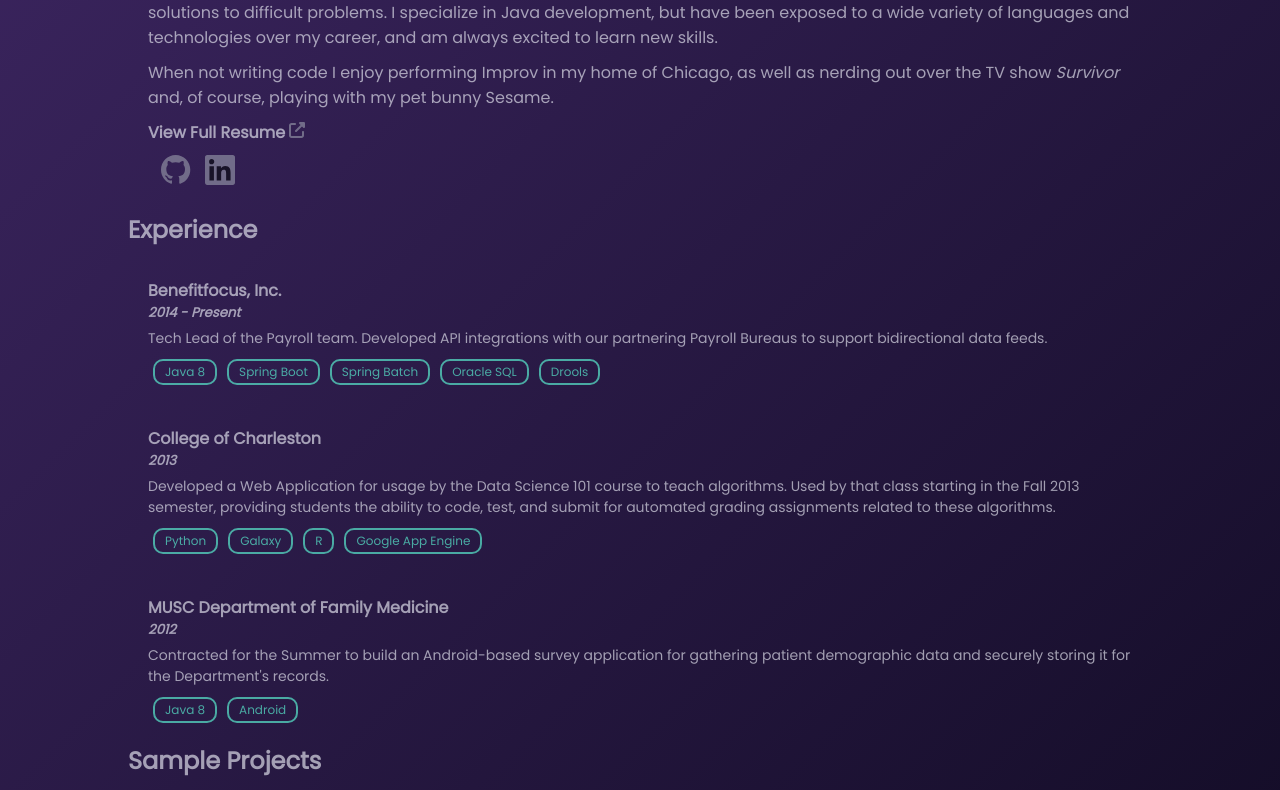
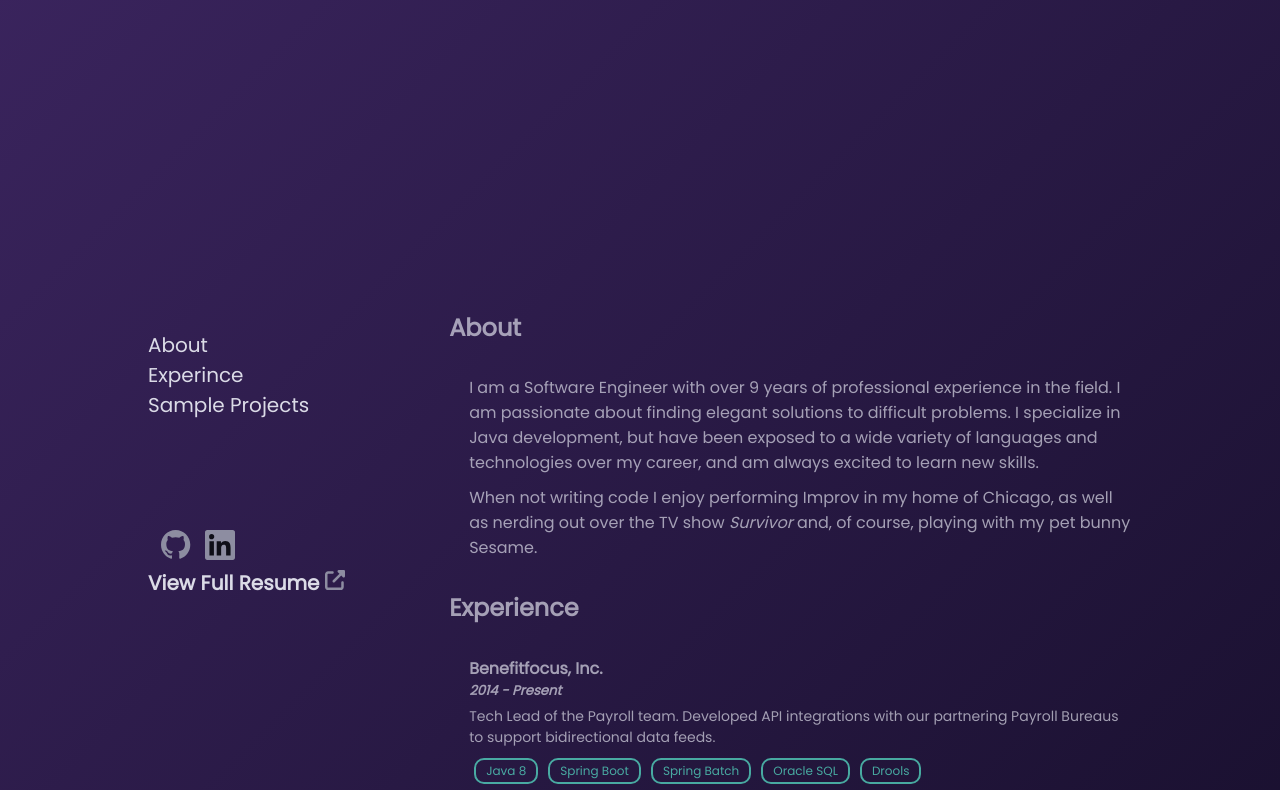
Before and after one commit to jldierk/jldierk-portfolio-app, a React (Create React App) app: page / in a window 1280 px wide. Shown: the part 890-1680 px from the top of the page. Built offline with nearby package versions, Linux system fonts and the light colour scheme.

Commit message:
Adding a table of contents column for navigation and peristent showing of external links

```diff
--- a/src/pages/home.js
+++ b/src/pages/home.js
@@ -23,7 +23,7 @@
 
     if (scrollTop > distanceToTop) {
       let distanceScrolled = (scrollTop - distanceToTop);
-      let threshold = (elementHeight / 3);
+      let threshold = (elementHeight / 2);
       if (distanceScrolled < threshold){
         let opacityChange = distanceScrolled / threshold;
         if (opacityChange > 0) {
@@ -46,7 +46,6 @@
 
     return (
       <div className="content">
-        {/* <div style={{display: "flex", alignItems: "center", justifyContent:"center", flexDirection: "column", height: "200px"}}> */}
         <div id="header" style={{minHeight: "100vh", display: "flex", flexDirection:"column", justifyContent: "center"}}>
           <div style={{flex:"1", display: "flex", flexDirection:"column", justifyContent: "center", flexBasis:"0"}}>
             {/* <p>Hi! My name is</p> */}
@@ -58,6 +57,24 @@
           </div>
           <div style={{width: "100px", height:"100px", alignSelf:"end", justifySelf:"end"}}> <a href='#about'>See more <svg xmlns="http://www.w3.org/2000/svg" height="1em" viewBox="0 0 448 512" fill='#8d8da1'><path d="M201.4 342.6c12.5 12.5 32.8 12.5 45.3 0l160-160c12.5-12.5 12.5-32.8 0-45.3s-32.8-12.5-45.3 0L224 274.7 86.6 137.4c-12.5-12.5-32.8-12.5-45.3 0s-12.5 32.8 0 45.3l160 160z"/></svg></a> </div>
         </div>
+        <div style={{height:"50vh"}}/>
+        <div style={{display: "flex"}}>
+          <div style={{flex:"2", fontSize: "20px", textAlign: "Left", position: "-webkit-sticky", position: "sticky", alignSelf: "flex-start", top:"0px", padding:"20px"}}>
+            <div><a href="#about">About</a></div>
+            <div><a href="#experience">Experince</a></div>
+            <div><a href="#sample-projects">Sample Projects</a></div>
+            <div style={{height:"100px"}}></div>
+            <div style={{display: "flex", width: "100px", justifyContent: "space-evenly", marginTop: "10px"}}>
+              <a className='svg-link' href='https://github.com/jldierk' target='_blank'>
+                <svg width="30" height="30" viewBox='0 0 100 100' xmlns="http://www.w3.org/2000/svg"><path className="path-main" fill-rule="evenodd" clip-rule="evenodd" d="M48.854 0C21.839 0 0 22 0 49.217c0 21.756 13.993 40.172 33.405 46.69 2.427.49 3.316-1.059 3.316-2.362 0-1.141-.08-5.052-.08-9.127-13.59 2.934-16.42-5.867-16.42-5.867-2.184-5.704-5.42-7.17-5.42-7.17-4.448-3.015.324-3.015.324-3.015 4.934.326 7.523 5.052 7.523 5.052 4.367 7.496 11.404 5.378 14.235 4.074.404-3.178 1.699-5.378 3.074-6.6-10.839-1.141-22.243-5.378-22.243-24.283 0-5.378 1.94-9.778 5.014-13.2-.485-1.222-2.184-6.275.486-13.038 0 0 4.125-1.304 13.426 5.052a46.97 46.97 0 0 1 12.214-1.63c4.125 0 8.33.571 12.213 1.63 9.302-6.356 13.427-5.052 13.427-5.052 2.67 6.763.97 11.816.485 13.038 3.155 3.422 5.015 7.822 5.015 13.2 0 18.905-11.404 23.06-22.324 24.283 1.78 1.548 3.316 4.481 3.316 9.126 0 6.6-.08 11.897-.08 13.526 0 1.304.89 2.853 3.316 2.364 19.412-6.52 33.405-24.935 33.405-46.691C97.707 22 75.788 0 48.854 0z" fill="#8d8da1"/></svg>
+              </a>
+              <a className='svg-link' href='https://www.linkedin.com/in/jacob-dierksheide-b1268091' target='_blank'>
+                <svg xmlns="http://www.w3.org/2000/svg" viewBox="0 0 32 32" width="30" height="30"><path className="path-main" d="M29.63.001H2.362C1.06.001 0 1.034 0 2.306V29.69C0 30.965 1.06 32 2.362 32h27.27C30.937 32 32 30.965 32 29.69V2.306C32 1.034 30.937.001 29.63.001z" fill="#8d8da1"/><path d="M4.745 11.997H9.5v15.27H4.745zm2.374-7.6c1.517 0 2.75 1.233 2.75 2.75S8.636 9.9 7.12 9.9a2.76 2.76 0 0 1-2.754-2.753 2.75 2.75 0 0 1 2.753-2.75m5.35 7.6h4.552v2.087h.063c.634-1.2 2.182-2.466 4.5-2.466 4.806 0 5.693 3.163 5.693 7.274v8.376h-4.743V19.84c0-1.77-.032-4.05-2.466-4.05-2.47 0-2.85 1.93-2.85 3.92v7.554h-4.742v-15.27z" fill="#0e0e17"/></svg>
+              </a>
+            </div>
+            <a className='external-link' href={resume} target='_blank'><b>View Full Resume</b> <svg xmlns="http://www.w3.org/2000/svg" height="1em" viewBox="0 0 512 512"><path fill="#8d8da1" d="M352 0c-12.9 0-24.6 7.8-29.6 19.8s-2.2 25.7 6.9 34.9L370.7 96 201.4 265.4c-12.5 12.5-12.5 32.8 0 45.3s32.8 12.5 45.3 0L416 141.3l41.4 41.4c9.2 9.2 22.9 11.9 34.9 6.9s19.8-16.6 19.8-29.6V32c0-17.7-14.3-32-32-32H352zM80 32C35.8 32 0 67.8 0 112V432c0 44.2 35.8 80 80 80H400c44.2 0 80-35.8 80-80V320c0-17.7-14.3-32-32-32s-32 14.3-32 32V432c0 8.8-7.2 16-16 16H80c-8.8 0-16-7.2-16-16V112c0-8.8 7.2-16 16-16H192c17.7 0 32-14.3 32-32s-14.3-32-32-32H80z"/></svg></a>
+          </div>
+          <div style={{flex: "5"}}>
             <div id='about' className="section">
               <h2>About</h2>
               <div className="about">
@@ -69,20 +86,9 @@
                 <div style={{marginBottom: "10px"}}>
                   When not writing code I enjoy performing Improv in my home of Chicago, as well as nerding out over the TV show <i>Survivor</i> and, of course, playing with my pet bunny Sesame.
                 </div>
-            <a className='external-link' href={resume} target='_blank'><b>View Full Resume</b> <svg xmlns="http://www.w3.org/2000/svg" height="1em" viewBox="0 0 512 512"><path fill="#8d8da1" d="M352 0c-12.9 0-24.6 7.8-29.6 19.8s-2.2 25.7 6.9 34.9L370.7 96 201.4 265.4c-12.5 12.5-12.5 32.8 0 45.3s32.8 12.5 45.3 0L416 141.3l41.4 41.4c9.2 9.2 22.9 11.9 34.9 6.9s19.8-16.6 19.8-29.6V32c0-17.7-14.3-32-32-32H352zM80 32C35.8 32 0 67.8 0 112V432c0 44.2 35.8 80 80 80H400c44.2 0 80-35.8 80-80V320c0-17.7-14.3-32-32-32s-32 14.3-32 32V432c0 8.8-7.2 16-16 16H80c-8.8 0-16-7.2-16-16V112c0-8.8 7.2-16 16-16H192c17.7 0 32-14.3 32-32s-14.3-32-32-32H80z"/></svg></a>
-
-
-            <div style={{display: "flex", width: "100px", justifyContent: "space-evenly", marginTop: "10px"}}>
-              <a className='svg-link' href='https://github.com/jldierk' target='_blank'>
-                <svg width="30" height="30" viewBox='0 0 100 100' xmlns="http://www.w3.org/2000/svg"><path className="path-main" fill-rule="evenodd" clip-rule="evenodd" d="M48.854 0C21.839 0 0 22 0 49.217c0 21.756 13.993 40.172 33.405 46.69 2.427.49 3.316-1.059 3.316-2.362 0-1.141-.08-5.052-.08-9.127-13.59 2.934-16.42-5.867-16.42-5.867-2.184-5.704-5.42-7.17-5.42-7.17-4.448-3.015.324-3.015.324-3.015 4.934.326 7.523 5.052 7.523 5.052 4.367 7.496 11.404 5.378 14.235 4.074.404-3.178 1.699-5.378 3.074-6.6-10.839-1.141-22.243-5.378-22.243-24.283 0-5.378 1.94-9.778 5.014-13.2-.485-1.222-2.184-6.275.486-13.038 0 0 4.125-1.304 13.426 5.052a46.97 46.97 0 0 1 12.214-1.63c4.125 0 8.33.571 12.213 1.63 9.302-6.356 13.427-5.052 13.427-5.052 2.67 6.763.97 11.816.485 13.038 3.155 3.422 5.015 7.822 5.015 13.2 0 18.905-11.404 23.06-22.324 24.283 1.78 1.548 3.316 4.481 3.316 9.126 0 6.6-.08 11.897-.08 13.526 0 1.304.89 2.853 3.316 2.364 19.412-6.52 33.405-24.935 33.405-46.691C97.707 22 75.788 0 48.854 0z" fill="#8d8da1"/></svg>
-              </a>
-              <a className='svg-link' href='https://www.linkedin.com/in/jacob-dierksheide-b1268091' target='_blank'>
-                <svg xmlns="http://www.w3.org/2000/svg" viewBox="0 0 32 32" width="30" height="30"><path className="path-main" d="M29.63.001H2.362C1.06.001 0 1.034 0 2.306V29.69C0 30.965 1.06 32 2.362 32h27.27C30.937 32 32 30.965 32 29.69V2.306C32 1.034 30.937.001 29.63.001z" fill="#8d8da1"/><path d="M4.745 11.997H9.5v15.27H4.745zm2.374-7.6c1.517 0 2.75 1.233 2.75 2.75S8.636 9.9 7.12 9.9a2.76 2.76 0 0 1-2.754-2.753 2.75 2.75 0 0 1 2.753-2.75m5.35 7.6h4.552v2.087h.063c.634-1.2 2.182-2.466 4.5-2.466 4.806 0 5.693 3.163 5.693 7.274v8.376h-4.743V19.84c0-1.77-.032-4.05-2.466-4.05-2.47 0-2.85 1.93-2.85 3.92v7.554h-4.742v-15.27z" fill="#0e0e17"/></svg>
-              </a>
               </div>
             </div>
-        </div>
-        <div className="section">
+            <div id='experience' className="section">
               <h2>Experience</h2>
               <ExperienceBlock company="Benefitfocus, Inc." years="2014 - Present" skills={['Java 8', 'Spring Boot', 'Spring Batch', 'Oracle SQL', 'Drools']}>
                 Tech Lead of the Payroll team. Developed API integrations with our partnering Payroll Bureaus to support bidirectional data feeds.
@@ -95,7 +101,7 @@
                 Contracted for the Summer to build an Android-based survey application for gathering patient demographic data and securely storing it for the Department's records.
               </ExperienceBlock>
             </div>
-        <div className="section">
+            <div id='sample-projects' className="section">
               <h2>Sample Projects</h2>
               <ProjectBlock projectName="Pokemon Party Builder" imageSrc={pokemonPartyAppImg} skills={['React', 'Spring Boot', 'MongoDB']} projectLink="http://jldierk.com">
                 A responsive web application allowing users to assemble a party of Pokemon and get analysis on the strength and optimal movesets for that party.
@@ -106,5 +112,7 @@
               </ProjectBlock>
             </div>
           </div>
+        </div>
+      </div>
     )
 }
```
Also changed, not shown: 1 other file (tests, documents, lock files or other folders). Lines whose indentation alone changed are shown as unchanged.
